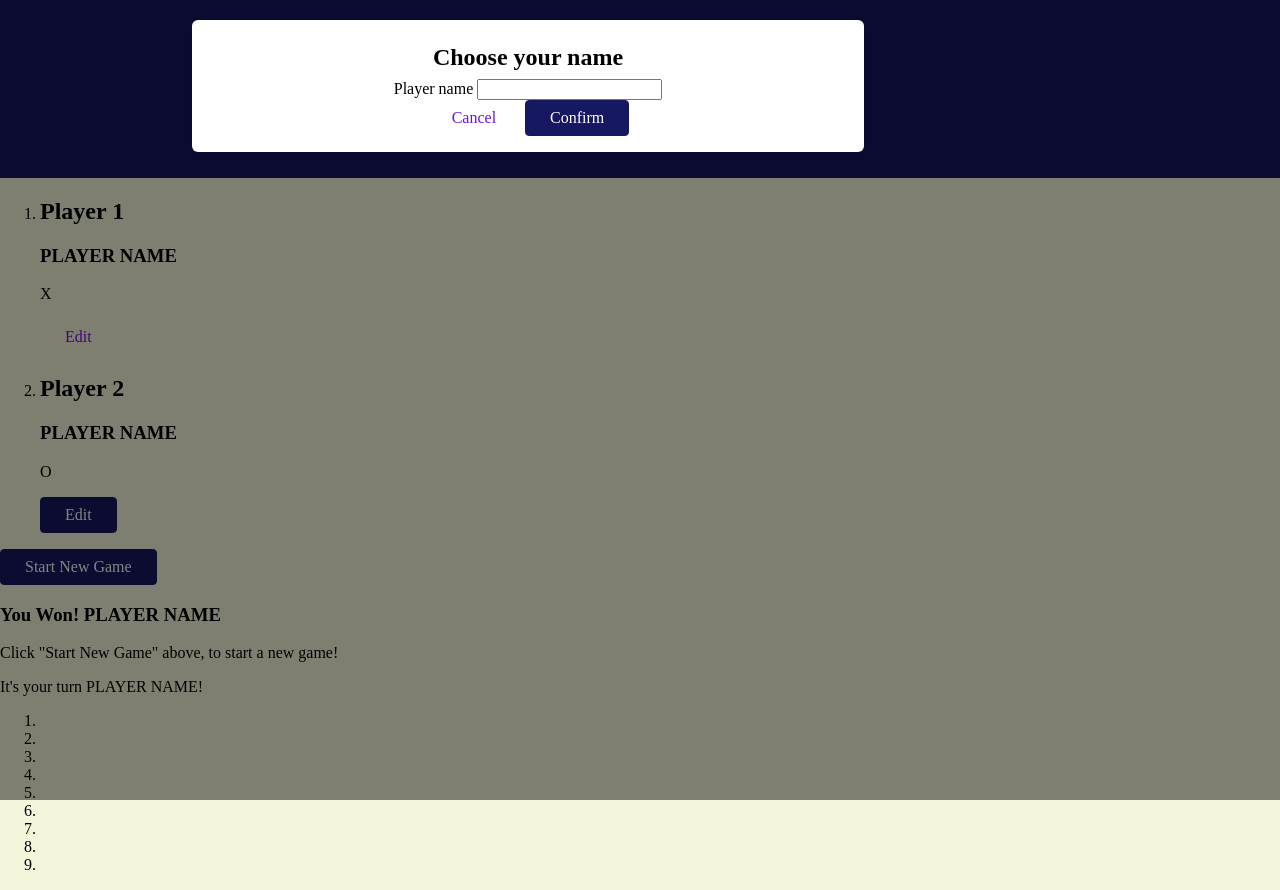
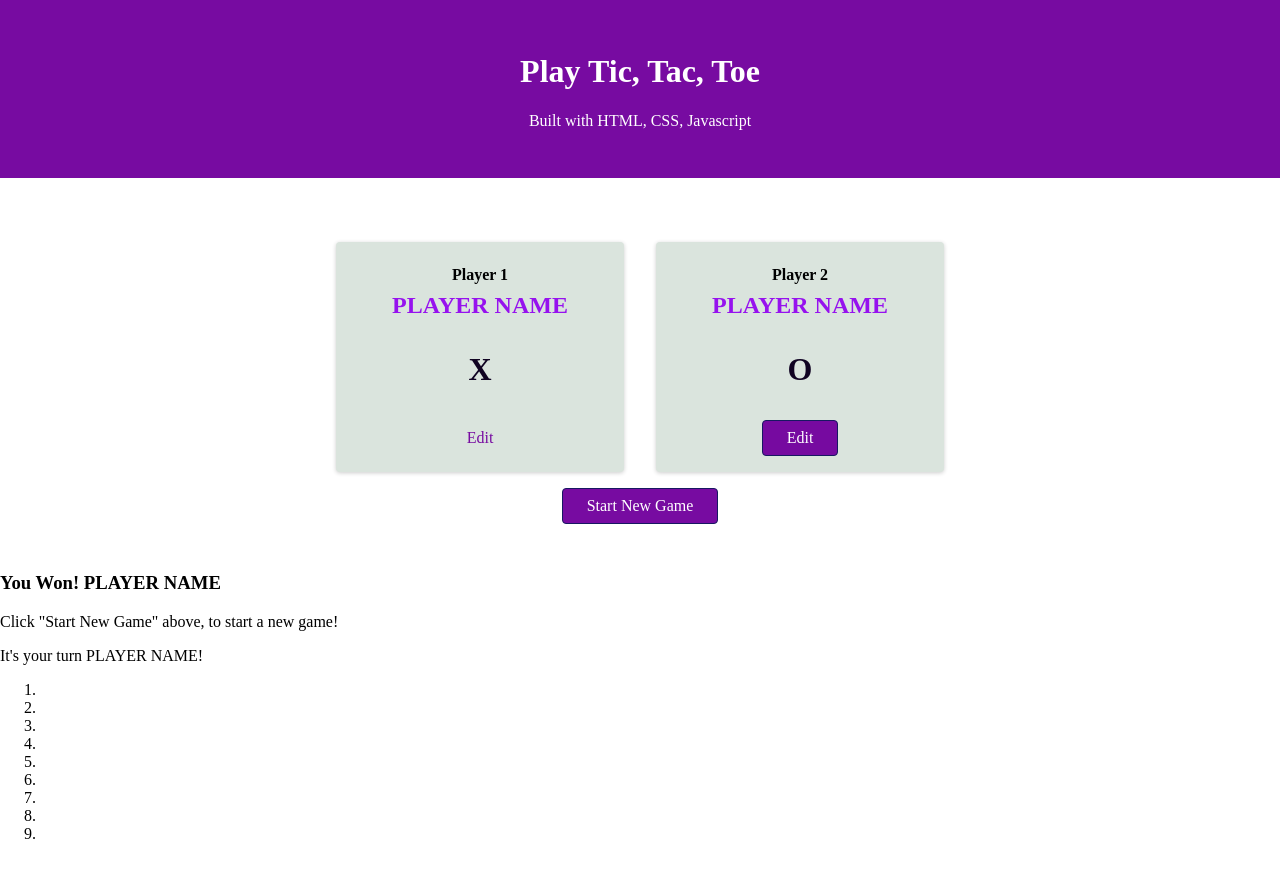
Before and after one commit to BlissfulCoda/tic-tac-toe, a plain HTML site: page index.html in a window 1280 px wide. After the commit the page ends 859 px from the top, so only its background shows below. Drawn offline with Linux system fonts and the light colour scheme.

Commit message:
completed player card css

```diff
--- a/index.html
+++ b/index.html
@@ -18,8 +18,8 @@
 
     <aside class="modal" id="config-overlay">
         <h2>Choose your name</h2>
-        <form>
-            <div class="">
+        <form class="form-control">
+            <div>
                 <label for="playername">Player name</label>
                 <input type="text" name="playername" id="playername">
             </div>
@@ -36,7 +36,7 @@
                     <article>
                         <h2>Player 1</h2>
                         <h3>PLAYER NAME</h3>
-                        <p>X</p>
+                        <p class="player-symbol">X</p>
                         <button class="btn btn-alt">Edit</button>
                     </article>
                 </li>
@@ -44,7 +44,7 @@
                     <article>
                         <h2>Player 2</h2>
                         <h3>PLAYER NAME</h3>
-                        <p>O</p>
+                        <p class="player-symbol">O</p>
                         <button class="btn">Edit</button>
                     </article>
                 </li>
--- a/styles/configuration.css
+++ b/styles/configuration.css
@@ -1,3 +1,57 @@
-#config-overlay h2{
-    margin: 0.5rem;
+#config-overlay h2 {
+  margin: 0.5rem;
 }
+
+.form-control label {
+  display: block;
+  margin-bottom: 0.5rem;
+  font-weight: bold;
+}
+
+.form-control input {
+  font: inherit;
+  border: 1px solid rgb(204, 204, 204);
+  width: 15rem;
+  padding: 0.35rem;
+  margin: 0.6rem;
+}
+
+#game-configuration {
+  width: 90%;
+  max-width: 40rem;
+  margin: 3rem auto;
+  text-align: center;
+}
+
+#game-configuration ol {
+    list-style: none;
+    margin: 0;
+    padding: 0;
+    display: flex;
+}
+
+#game-configuration li {
+    margin: 1rem;
+    padding: 1rem;
+    width: 50%;
+    background-color: rgb(218, 228, 221);
+    border-radius: 4px;
+    box-shadow: 0 1px 4px rgba(0,0,0,0.2);
+}
+
+#game-configuration h2 {
+    font-size: 1rem;
+    margin: .5rem;
+}
+
+#game-configuration h3 {
+    font-size: 1.5rem;
+    margin: .5rem 0;
+    color: rgb(150, 18, 238);
+}
+
+.player-symbol {
+    font-size: 2rem;
+    font-weight: bold;
+    color: rgb(16, 3, 34);
+}
--- a/styles/overlays.css
+++ b/styles/overlays.css
@@ -7,7 +7,7 @@
     padding: 1rem;
     border-radius: 6px;
     box-shadow: 0 2px 8px rgb(0,0,0,0.2);
-    /* display: none; */
+    display: none;
     text-align: center;
 }
 
@@ -18,6 +18,7 @@
     width: 100%;
     height: 100%;
     background: rgba(0, 0, 0, 0.486);
+    display: none;
 }
 
 @media (min-width: 48rem) {
--- a/styles/style.css
+++ b/styles/style.css
@@ -3,11 +3,10 @@ body {
     padding: 0;
     box-sizing: border-box;
     color: #000;
-    background: beige;
 }
 
 #main-header {
-    background-color: rgb(23,24,98);
+    background-color: rgba(114, 2, 158, 0.959);
     color: #fff;
     padding: 2rem 5%;
     text-align: center;
@@ -16,7 +15,7 @@ body {
 .btn {
     font: inherit;
     padding: .5rem 1.5rem;
-    background-color: rgb(23,24,98);
+    background-color: rgba(114, 2, 158, 0.959);
     border: 1px solid rgb(23,24,98);
     color: #fff;
     border-radius: 4px;
@@ -26,7 +25,7 @@ body {
 .btn-alt {
     background-color: transparent;
     border-color: transparent;
-    color: rgb(109, 17, 230);
+    color: rgba(114, 2, 158, 0.959);
 }
 
 .btn:hover {
```
